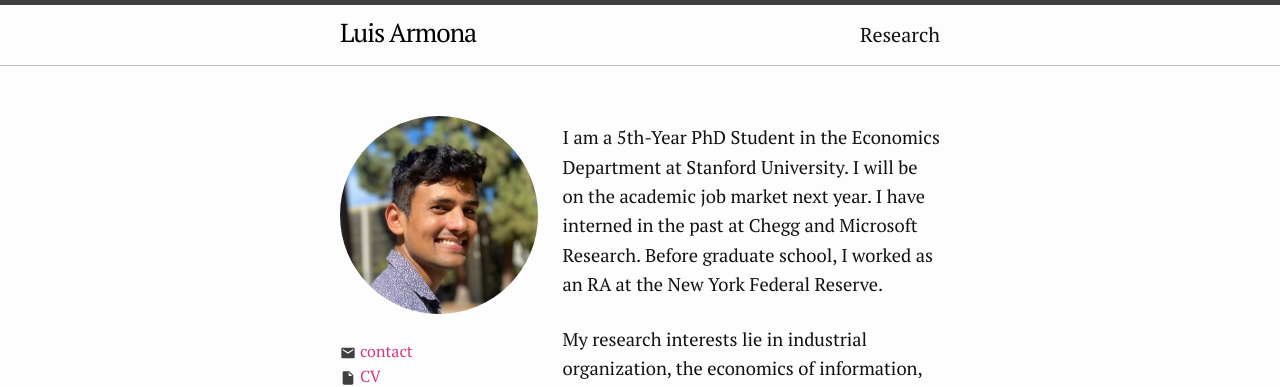
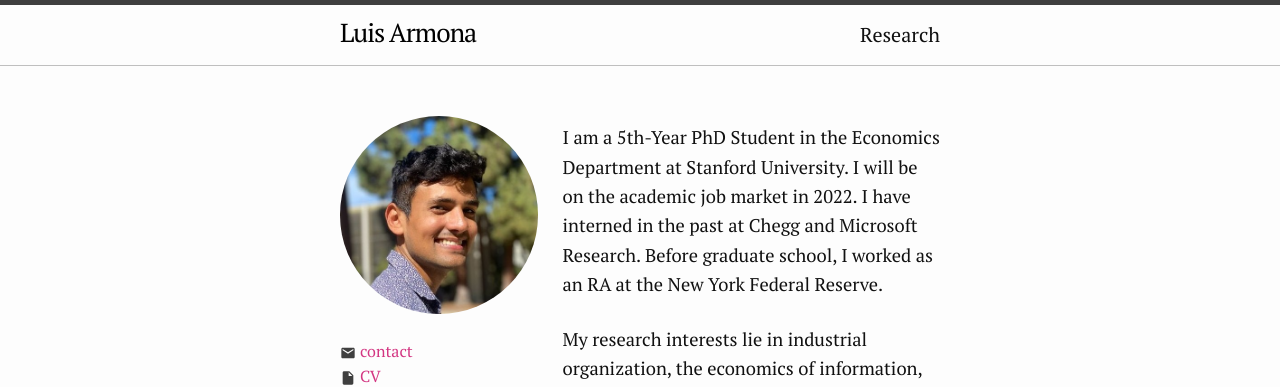
Before and after one commit to luisarmona/luisarmona.github.io, a Jekyll site: the page built from index.markdown, in a window 1280 px wide. Shown: the top 387 px of the page. Built offline with Jekyll 4.4.1, drawn with Linux system fonts in a browser that asks for light colours.

Commit message:
clarified year of jm

```diff
--- a/index.markdown
+++ b/index.markdown
@@ -5,7 +5,7 @@
 layout: about
 ---
 
-I am a 5th-Year PhD Student in the Economics Department at Stanford University. I will be on the academic job market next year. I have interned in the past at Chegg and Microsoft Research.  Before graduate school, I worked as an RA at the New York Federal Reserve.
+I am a 5th-Year PhD Student in the Economics Department at Stanford University. I will be on the academic job market in 2022. I have interned in the past at Chegg and Microsoft Research.  Before graduate school, I worked as an RA at the New York Federal Reserve.
 
 My research interests lie in industrial organization, the economics of information, postsecondary education, and how machine learning methods can be used to enhance existing economic models.
 - Primary Advisor: Matthew Gentzkow
```
